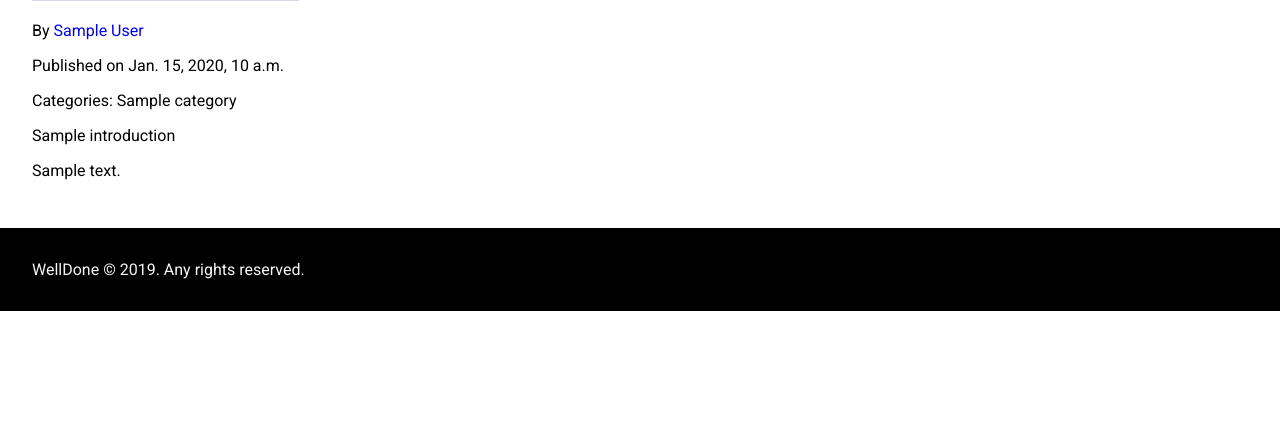
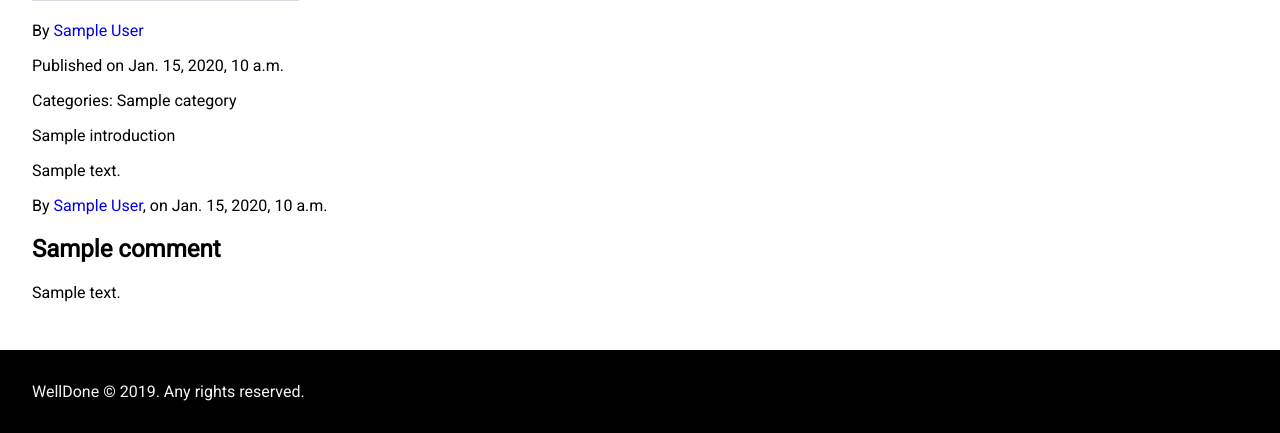
Before and after one commit to TheDevengers/welldone-BE, a Django app: template articles/templates/articles/detail.html in a window 1280 px wide. Shown: the part 446-879 px from the top of the page. Before the commit the page ends 757 px from the top, so only its background shows below. Run offline with Django 3.2, Linux system fonts and the light colour scheme; the template is opened without the code that fills it: most values are stand-ins (such as "Sample title", 1, 10 or a date in 2020); grey boxes marked "Sample" are stand-in pictures; style sheets or scripts are compiled from the project's sources; some libraries are stand-ins or nearby versions.

Commit message:
WIP Render comments in detail.html

```diff
--- a/articles/templates/articles/detail.html
+++ b/articles/templates/articles/detail.html
@@ -13,4 +13,13 @@
     {% endfor %}
     <p>{{article.introduction}}</p>
     <p>{{article.body}}</p>
+
+    <section id="#comments">
+        {% for comment in comments %}
+        <p>By <a href="{% url 'user_articles' comment.author.username %}">{{article.author.first_name}} {{article.author.last_name}}</a>, on {{ comment.creation_date }}</p>
+            <h2>{{ comment.title }}</h2>
+            <p>{{ comment.text }}</p>
+        {% endfor %}
+
+    </section>
 {% endblock %}
```
